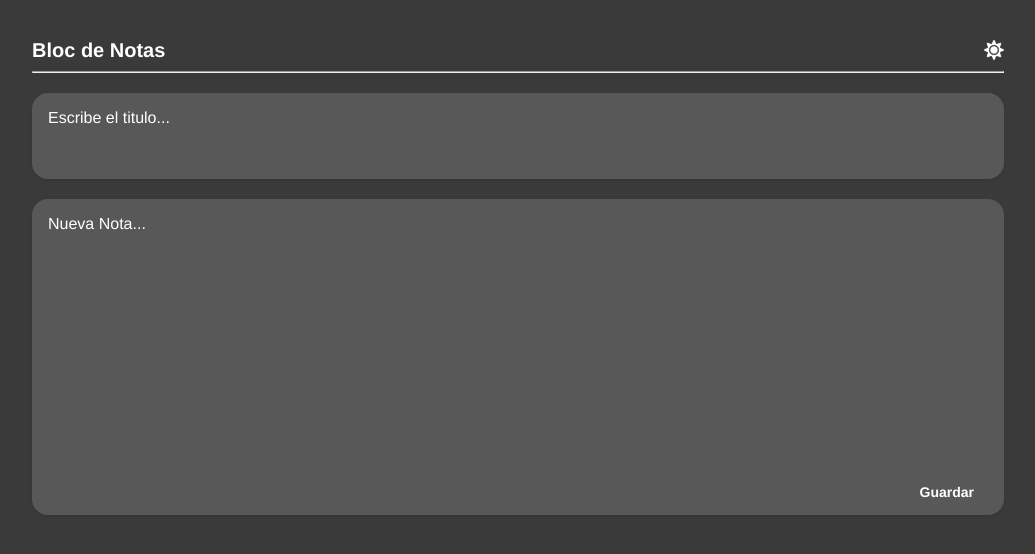
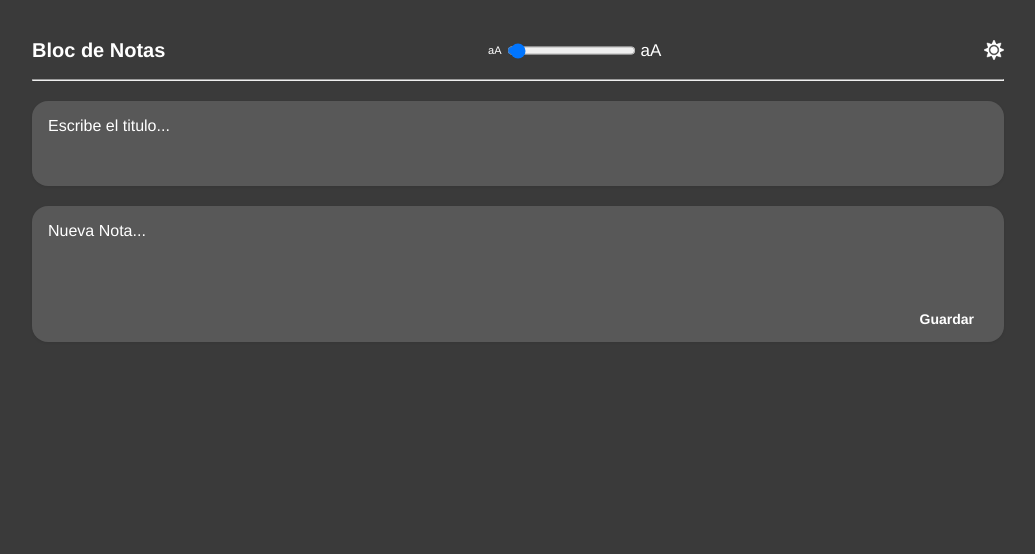
Before and after one commit to JuanPyV/BlocDeNotas, a website: page resources/index.html in a window 1280 px wide. Both pictures are taken after a click on the picture 1116 px from the left and 50 px from the top of the page. Shown: the whole page, without its empty margins (122-1157 px from the left). Drawn offline with nearby package versions, Linux system fonts and the light colour scheme; no server answers.

Commit message:
Slider and new fixes

```diff
--- a/resources/index.html
+++ b/resources/index.html
@@ -12,9 +12,16 @@
     <!-- partial:index.partial.html -->
     <div class="notes">
         <div class="header">
-            <h1>Bloc de Notas</h1>
-            <div id="icon">
+            <h1 class="title">Bloc de Notas</h1>
+            <div class="icon">
                 <img tabindex="0" class="theme_icon" src="img/moon.png" alt="mode_button" height="20px">
+            </div>
+        </div>
+        <div class="slider_container">
+            <div style="display: flex;">
+                <p style="font-size: 11px; padding-right: 5px;">aA</p>
+                <input tabindex="1" type="range" value="12" min="11" max="44" step="0.5" class="font_slider" />
+                <p style="font-size: 17px; padding-left: 5px;">aA</p>
             </div>
         </div>
 
@@ -22,7 +29,7 @@
         <div class="note-wrap">
             <div class="note-block newNote">
                 <form action="">
-                    <textarea name="" id="note_title" maxlength="25" cols="30" rows="3" placeholder="Escribe el titulo..."></textarea>
+                    <textarea name="" id="note_title" maxlength="25" cols="30" placeholder="Escribe el titulo..."></textarea>
                 </form>
             </div>
         </div>
@@ -30,7 +37,7 @@
         <div class="note-wrap">
             <div class="note-block newNote">
                 <form action="">
-                    <textarea name="" id="note_body" cols="30" rows="15" placeholder="Nueva Nota..."></textarea>
+                    <textarea name="" id="note_body" cols="30" rows="5" placeholder="Nueva Nota..."></textarea>
                     <div class="bottom-notes">
                         <ul class="note-actions">
                             <li class="submit" tabindex="0">Guardar</li>
@@ -46,7 +53,6 @@
 
         </div>
     </div>
-
     <script src="https://code.jquery.com/jquery-3.6.0.js" integrity="sha256-H+K7U5CnXl1h5ywQfKtSj8PCmoN9aaq30gDh27Xc0jk=" crossorigin="anonymous"></script>
     <!-- loading the minified version using jsDelivr -->
     <script src="https://cdn.jsdelivr.net/npm/ipfs-core/dist/index.min.js"></script>
--- a/resources/notes.js
+++ b/resources/notes.js
@@ -2,7 +2,19 @@ const title = document.getElementById("note_title");
 const body = document.getElementById("note_body");
 const notes_container = $(".note-container");
 const submit = $(".submit");
-var theme_icon = $(".theme_icon");
+const theme_icon = $(".theme_icon");
+const slider = $(".font_slider");
+
+let font_size = slider.val();
+
+// Setup initial font size
+const setFontSize = function() {
+    $('.note-title').css('font-size', (font_size*1.2)+'px');
+    $('.note-text').css('font-size', font_size+'px');
+    $('#note_title').css('font-size', (font_size*1.2)+'px');
+    $('#note_body').css('font-size', font_size+'px');
+};
+
 
 class Note {
     constructor(title, body, id) {
@@ -28,6 +40,7 @@ function renderNote(note) {
             </div>
         </div>`;
     notes_container.append(newNote);
+    setFontSize();
 }
 
 function editNotePrompt(id) {
@@ -86,20 +99,25 @@ submit.on("click", submit_handler);
 notes_container.on('click', notes_handler);
 theme_icon.on('click', theme_handler);
 
-submit.on('keypress',function(e) {
+submit.on('keypress',(e) => {
     if(e.which == 13) {
         submit_handler(e);
     }
 });
 
-notes_container.on('keypress',function(e) {
+notes_container.on('keypress',(e) => {
     if(e.which == 13) {
         notes_handler(e);
     }
 });
 
-theme_icon.on('keypress',function(e) {
+theme_icon.on('keypress',(e) => {
     if(e.which == 13) {
         theme_handler(e);
     }
 });
+
+slider.on('input', (e) => {
+    font_size = parseFloat(e.target.value);
+    setFontSize();
+});
--- a/resources/style.css
+++ b/resources/style.css
@@ -16,26 +16,21 @@ hr {
   --hover-color: #000;
   --primary-color: #f0f2fa;
   --secondary-color: #fff;
-
-
+  --slider-color: #F9A03F;
 }
 .dark-theme {
   --text-color: #ffffff;
   --hover-color: #a5a5a5;
   --primary-color: #3a3a3a;
   --secondary-color: #585858;
+  --slider-color: #18F2B2;
 }
 
-.header {
-  display: flex;
+.title {
+  float: left;
 }
-
-#icon{
-  padding-left: 80%;
-  text-align: right;
-  flex: 1;
-  width: 30px;
-  cursor: pointer;
+.icon{
+  float: right;
 }
 
 body {
@@ -69,7 +64,24 @@ input:-ms-input-placeholder, textarea:-ms-input-placeholder {
   color: var(--text-color);
 }
 
+.slider_container{
+  display: flex;
+  justify-content: center;
+  padding-bottom: 10px;
+}
+
+.font_slider::-moz-range-progress {
+  background-color: var(--slider-color);
+}
+.font_slider::-moz-range-track {
+  background-color: var(--text-color);
+}
+.font_slider {
+  background-color: var(--primary-color) !important;
+}
+
 p {
+  color: var(--text-color);
   line-height: 1.3125rem;
 }
 
```
